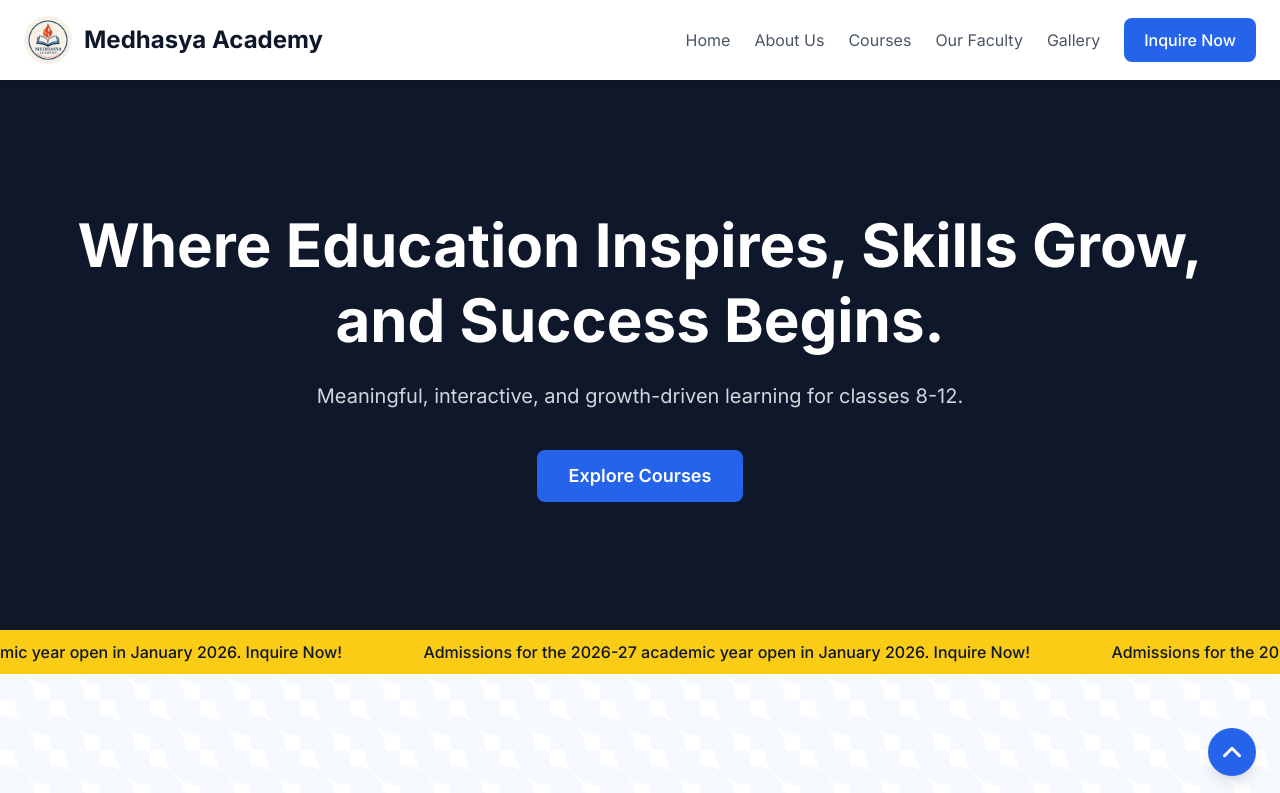
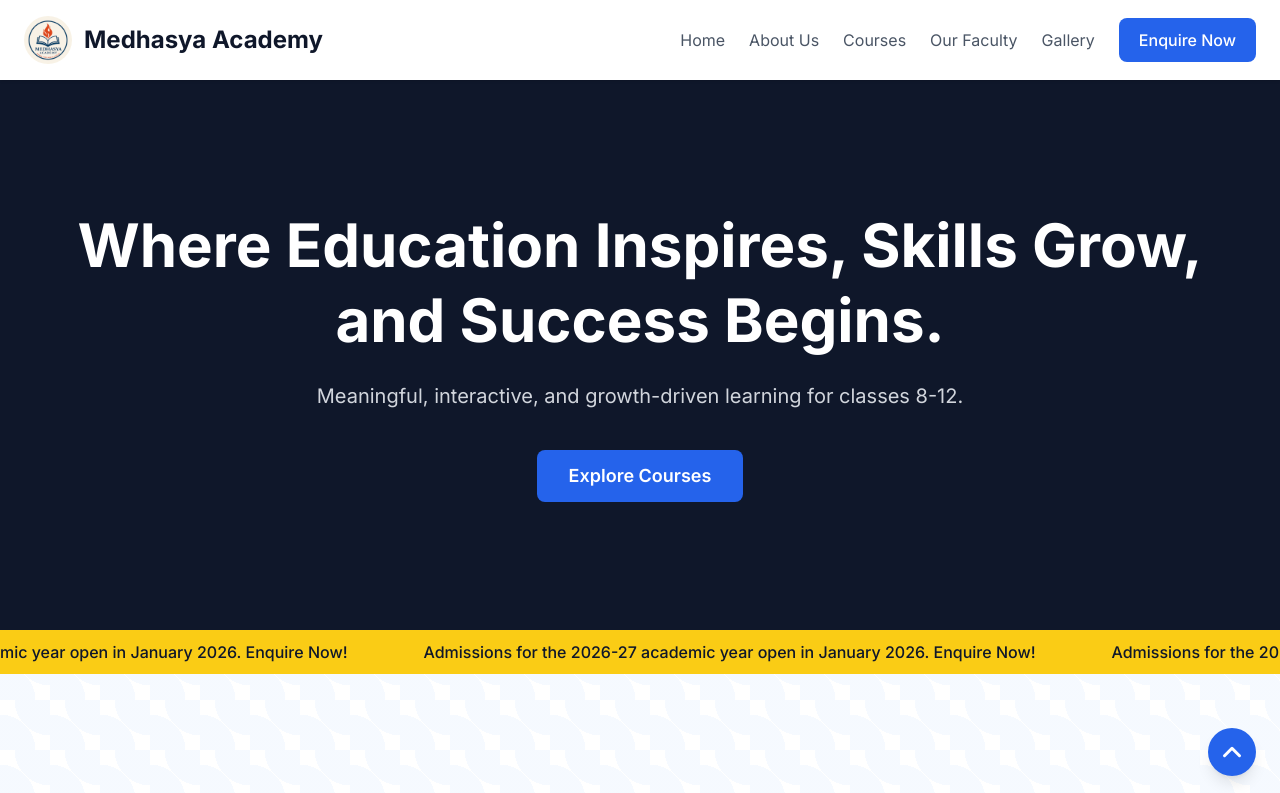
Before and after one commit to zubair-mallick/harsh_vardhan, a Next.js app: page / in a window 1280 px wide. Shown: the top 793 px of the page. Built offline with nearby package versions, Linux system fonts and the light colour scheme.

Commit message:
update the name and data

```diff
--- a/src/app/about/page.jsx
+++ b/src/app/about/page.jsx
@@ -106,10 +106,10 @@ export default function AboutPage() {
               />
             </div>
             <div className="text-center md:text-left md:col-span-2">
-              <h3 className="text-2xl font-bold text-gray-900 mb-2">[Trustee Name]</h3>
+              <h3 className="text-2xl font-bold text-gray-900 mb-2">Mr Muralidhara R</h3>
               <p className="text-sm text-brand-blue font-semibold uppercase mb-3">Trustee & Advisor</p>
               <p className="text-lg text-gray-700 leading-relaxed">
-                [Trustee Name] brings invaluable guidance and strategic vision to Medhasya Academy. With a deep commitment to educational excellence and community development, they ensure that our institution continues to uphold the highest standards of learning and student care.
+                Mr Muralidhara R brings invaluable guidance and strategic vision to Medhasya Academy. With a deep commitment to educational excellence and community development, they ensure that our institution continues to uphold the highest standards of learning and student care.
               </p>
             </div>
           </div>
--- a/src/app/courses/page.jsx
+++ b/src/app/courses/page.jsx
@@ -136,7 +136,7 @@ export default function CoursesPage() {
               Admissions for the <strong>2026-27 academic year</strong> begin in <strong>January 2026</strong>.
             </p>
             <Link href="/contact" className="bg-brand-dark text-white px-8 py-3 rounded-lg font-semibold text-lg hover:bg-gray-800 transition-colors inline-block">
-              Inquire Now
+              Enquire Now
             </Link>
           </div>
         </div>
--- a/src/components/Header.jsx
+++ b/src/components/Header.jsx
@@ -56,7 +56,7 @@ export default function Header() {
             href="/contact"
             className="bg-brand-blue text-white px-5 py-2.5 rounded-lg font-medium hover:bg-blue-700 transition-colors"
           >
-            Inquire Now
+            Enquire Now
           </Link>
         </div>
 
@@ -66,7 +66,7 @@ export default function Header() {
             href="/contact"
             className="bg-brand-blue text-white px-3 py-2 rounded-lg font-medium text-xs whitespace-nowrap"
           >
-            Inquire Now
+            Enquire Now
           </Link>
         </div>
       </nav>
--- a/src/components/home/HeroSection.jsx
+++ b/src/components/home/HeroSection.jsx
@@ -24,10 +24,10 @@ export default function HeroSection() {
       {/* Marquee Banner */}
       <div className="bg-brand-gold text-brand-dark py-2.5 overflow-hidden">
         <div className="marquee-content flex space-x-12">
-          <span className="flex-shrink-0 font-medium">Admissions for the 2026-27 academic year open in January 2026. Inquire Now!</span>
-          <span className="flex-shrink-0 font-medium">Admissions for the 2026-27 academic year open in January 2026. Inquire Now!</span>
-          <span className="flex-shrink-0 font-medium">Admissions for the 2026-27 academic year open in January 2026. Inquire Now!</span>
-          <span className="flex-shrink-0 font-medium">Admissions for the 2026-27 academic year open in January 2026. Inquire Now!</span>
+          <span className="flex-shrink-0 font-medium">Admissions for the 2026-27 academic year open in January 2026. Enquire Now!</span>
+          <span className="flex-shrink-0 font-medium">Admissions for the 2026-27 academic year open in January 2026. Enquire Now!</span>
+          <span className="flex-shrink-0 font-medium">Admissions for the 2026-27 academic year open in January 2026. Enquire Now!</span>
+          <span className="flex-shrink-0 font-medium">Admissions for the 2026-27 academic year open in January 2026. Enquire Now!</span>
         </div>
       </div>
     </>
```
